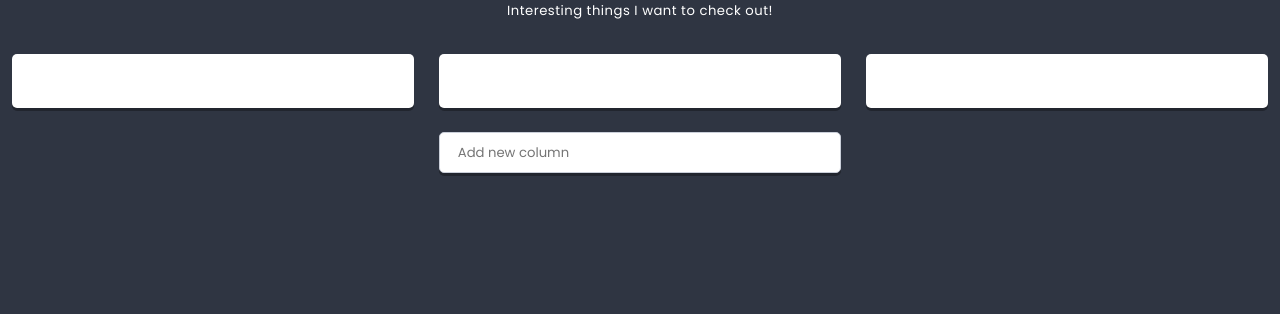
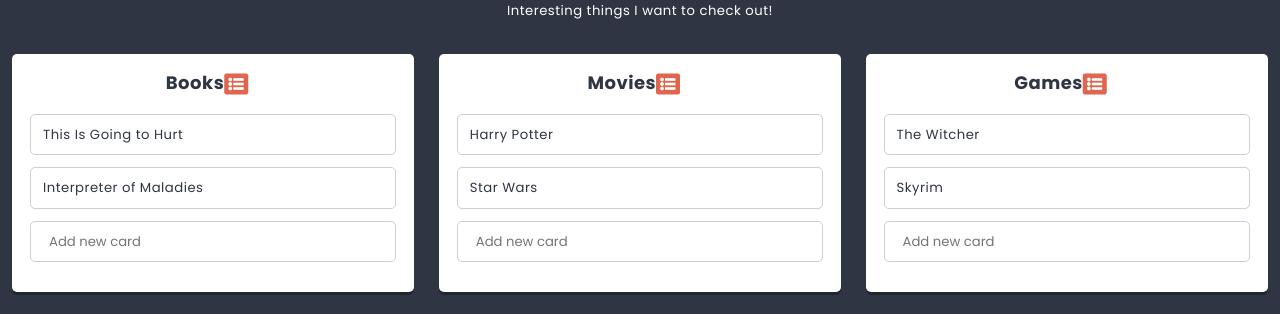
Before and after one commit to NatanDopieralski/react.js-start, a React app: page / in a window 1280 px wide. Shown: the part 378-692 px from the top of the page. Built offline with nearby package versions, Linux system fonts and the light colour scheme.

Commit message:
add card.js and fix column.js add icon

```diff
--- /dev/null
+++ b/src/components/Card/Card.js
@@ -0,0 +1,21 @@
+import React from 'react';
+import styles from './Card.scss';
+import PropTypes from 'prop-types';
+
+class Card extends React.Component {
+  static propTypes = {
+    title: PropTypes.string,
+  }
+
+  render() {
+    const {title} = this.props;
+
+    return (
+      <section className={styles.component}>
+        {title}
+      </section>
+    )
+  }
+}
+
+export default Card;
--- a/src/components/Column/Column.js
+++ b/src/components/Column/Column.js
@@ -1,16 +1,53 @@
 import React from 'react';
 import styles from './Column.scss';
 import PropTypes from 'prop-types';
+import Card from '../Card/Card';
+import Creator from '../Creator/Creator';
+import {settings} from '../../data/dataStore';
+import Icon from '../Icon/Icon';
+
 
 class Column extends React.Component {
+  state = {
+    cards: this.props.cards || [],
+  }
+
   static propTypes = {
     column: PropTypes.string,
+
+  }
+
+  addCard(title){
+    this.setState(state => (
+      {
+        cards: [
+          ...state.cards,
+          {
+            key: state.cards.length ? state.cards[state.cards.length-1].key+1 : 0,
+            title,
+          }
+        ]
+      }
+    ));
   }
 
   render() {
     return (
       <section className={styles.component}>
-        <h3 className={styles.title}>{this.props.column}</h3>
+        <h3 className={styles.title}>
+          {this.props.title}
+          <span className={styles.icon}>
+            <Icon name={settings.defaultColumnIcon} />
+          </span>
+        </h3>
+        <div>
+          {this.props.cards.map(({keyCard, ...cardsProps}) => (
+            <Card key={keyCard} {...cardsProps} />
+          ))}
+        </div>
+        <div>
+          <Creator text={settings.cardCreatorText} action={title => this.addCard(title)} />
+        </div>
       </section>
     )
   }
--- a/src/components/Creator/Icon.js
+++ b/src/components/Icon/Icon.js
@@ -1,5 +1,10 @@
 import React from 'react';
+import PropTypes from 'prop-types';
 
 const Icon = props => (<i className={`fas fa-${props.name}`}></i>);
 
+Icon.propTypes = {
+    name: PropTypes.string,
+};
+
 export default Icon;
```
